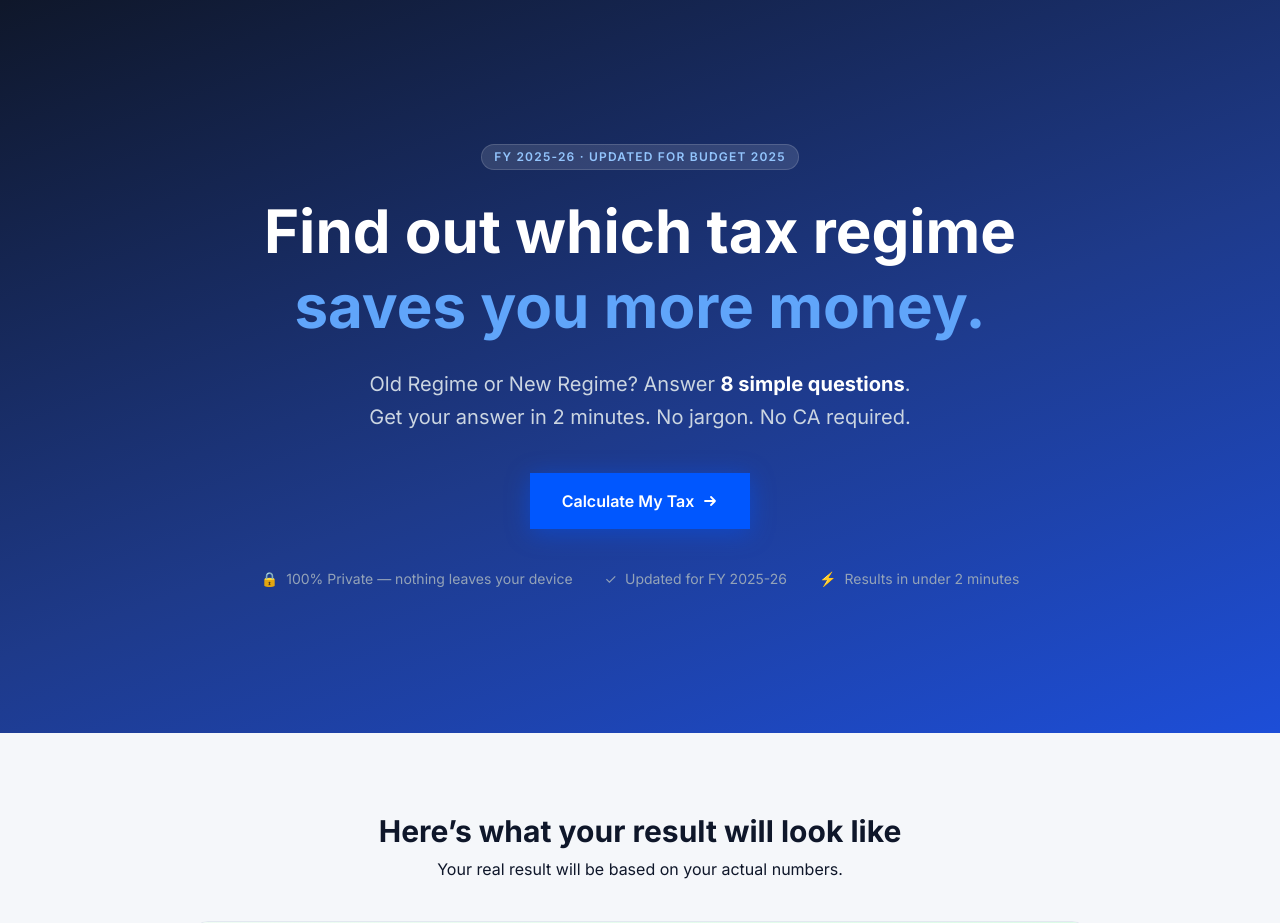
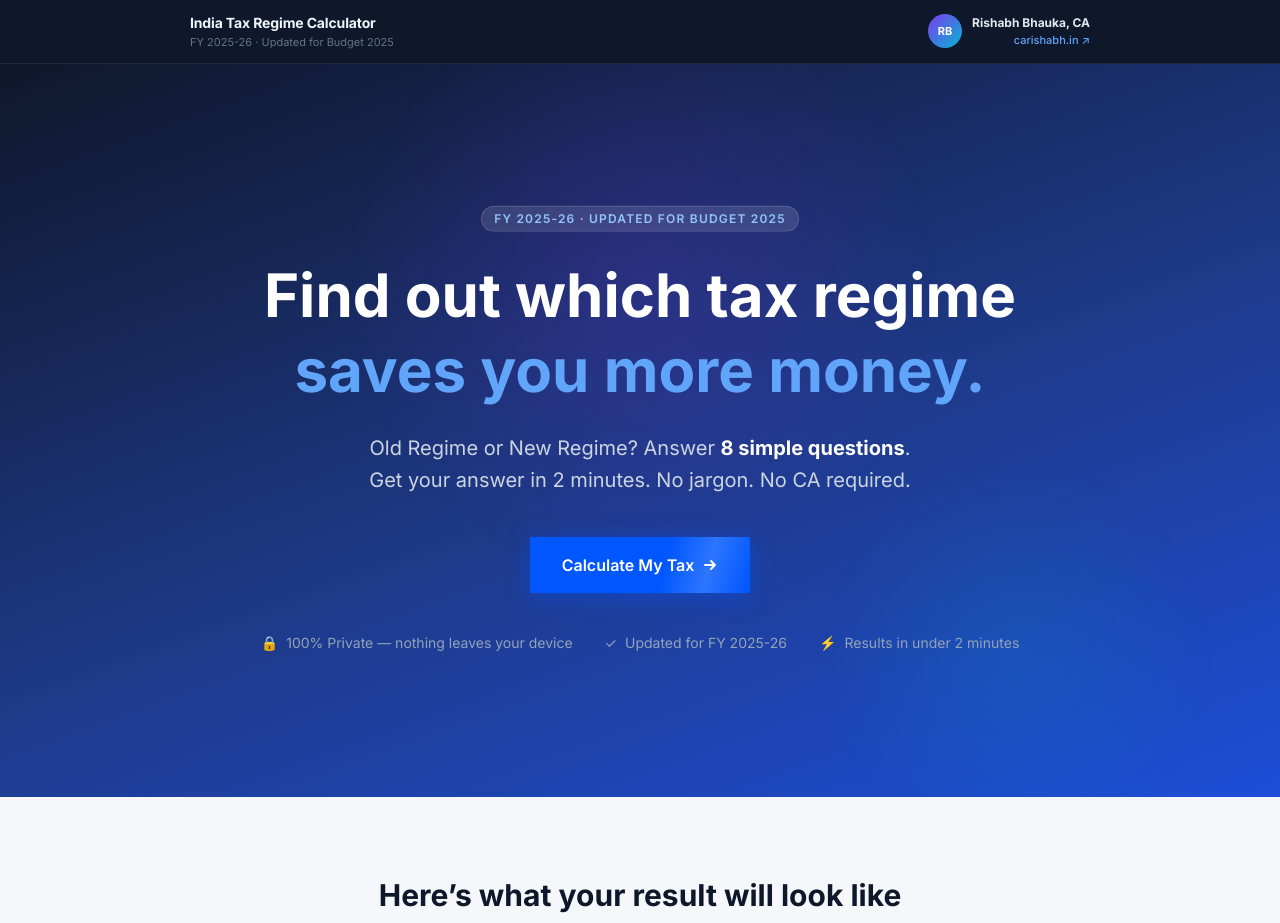
Before and after one commit to rishabhbhauka/tax-calculator, a Next.js app in the folder tax-calculator/: page / in a window 1280 px wide. Shown: the top 923 px of the page. Built offline with nearby package versions, Linux system fonts and the light colour scheme.

Commit message:
feat: add Option D navbar branding and homepage animations

```diff
--- /dev/null
+++ b/tax-calculator/app/components/ScrollReveal.tsx
@@ -0,0 +1,39 @@
+"use client";
+
+import { useEffect, useRef, ReactNode } from "react";
+
+interface ScrollRevealProps {
+  children: ReactNode;
+  delay?: number;
+  className?: string;
+}
+
+export function ScrollReveal({ children, delay = 0, className = "" }: ScrollRevealProps) {
+  const ref = useRef<HTMLDivElement>(null);
+
+  useEffect(() => {
+    const el = ref.current;
+    if (!el) return;
+
+    const observer = new IntersectionObserver(
+      ([entry]) => {
+        if (entry.isIntersecting) {
+          setTimeout(() => {
+            el.classList.add("reveal-visible");
+          }, delay);
+          observer.unobserve(el);
+        }
+      },
+      { threshold: 0.12 }
+    );
+
+    observer.observe(el);
+    return () => observer.disconnect();
+  }, [delay]);
+
+  return (
+    <div ref={ref} className={`reveal-hidden ${className}`}>
+      {children}
+    </div>
+  );
+}
--- a/tax-calculator/app/globals.css
+++ b/tax-calculator/app/globals.css
@@ -154,7 +154,7 @@ body {
 }
 
 /* Support section — responsive */
-@media (max-width: 480px) {
+@media (max-width: 600px) {
   .support-body {
     flex-direction: column !important;
     align-items: center !important;
@@ -162,12 +162,106 @@ body {
   }
   .support-body > div {
     align-items: center !important;
+    min-width: unset !important;
+    width: 100% !important;
+  }
+  .support-body p {
+    text-align: center !important;
   }
 }
 
-/* Hide QR in support section on mobile */
-@media (max-width: 600px) {
-  .support-qr {
-    display: none !important;
-  }
+/* ── Animations ─────────────────────────────── */
+
+@keyframes fadeUp {
+  from { opacity: 0; transform: translateY(28px); }
+  to   { opacity: 1; transform: translateY(0); }
 }
+
+@keyframes fadeIn {
+  from { opacity: 0; }
+  to   { opacity: 1; }
+}
+
+@keyframes slideDown {
+  from { opacity: 0; transform: translateY(-16px); }
+  to   { opacity: 1; transform: translateY(0); }
+}
+
+@keyframes scaleIn {
+  from { opacity: 0; transform: scale(0.94); }
+  to   { opacity: 1; transform: scale(1); }
+}
+
+@keyframes shimmer {
+  0%   { background-position: -200% center; }
+  100% { background-position: 200% center; }
+}
+
+/* Scroll reveal */
+.reveal-hidden {
+  opacity: 0;
+  transform: translateY(32px);
+  transition: opacity 0.65s cubic-bezier(0.4, 0, 0.2, 1),
+              transform 0.65s cubic-bezier(0.4, 0, 0.2, 1);
+}
+.reveal-visible {
+  opacity: 1;
+  transform: translateY(0);
+}
+
+/* Hero load animations */
+.anim-slide-down  { animation: slideDown 0.5s cubic-bezier(0.4,0,0.2,1) both; }
+.anim-fade-up-1   { animation: fadeUp 0.6s cubic-bezier(0.4,0,0.2,1) 0.1s both; }
+.anim-fade-up-2   { animation: fadeUp 0.6s cubic-bezier(0.4,0,0.2,1) 0.25s both; }
+.anim-fade-up-3   { animation: fadeUp 0.6s cubic-bezier(0.4,0,0.2,1) 0.4s both; }
+.anim-fade-up-4   { animation: fadeUp 0.6s cubic-bezier(0.4,0,0.2,1) 0.55s both; }
+.anim-scale-in    { animation: scaleIn 0.55s cubic-bezier(0.4,0,0.2,1) 0.35s both; }
+
+/* CTA button pulse */
+.btn-pulse {
+  animation: fadeUp 0.6s cubic-bezier(0.4,0,0.2,1) 0.4s both;
+  position: relative;
+  overflow: hidden;
+}
+.btn-pulse::after {
+  content: "";
+  position: absolute;
+  inset: 0;
+  background: linear-gradient(
+    105deg,
+    transparent 40%,
+    rgba(255,255,255,0.18) 50%,
+    transparent 60%
+  );
+  background-size: 200% 100%;
+  animation: shimmer 3s ease-in-out 1.5s infinite;
+}
+
+/* Staggered card children */
+.stagger-cards > *:nth-child(1) { transition-delay: 0s; }
+.stagger-cards > *:nth-child(2) { transition-delay: 0.1s; }
+.stagger-cards > *:nth-child(3) { transition-delay: 0.2s; }
+
+/* Floating badge */
+@keyframes floatBadge {
+  0%, 100% { transform: translateY(0px); }
+  50%       { transform: translateY(-4px); }
+}
+.float-badge {
+  animation: fadeIn 0.5s ease 0.05s both, floatBadge 4s ease-in-out 1s infinite;
+}
+
+/* Mock card entrance */
+.mock-card-enter {
+  transition: opacity 0.7s cubic-bezier(0.4,0,0.2,1),
+              transform 0.7s cubic-bezier(0.4,0,0.2,1);
+}
+
+/* Reduced motion */
+@media (prefers-reduced-motion: reduce) {
+  .reveal-hidden { opacity: 1; transform: none; transition: none; }
+  .reveal-visible { opacity: 1; transform: none; }
+  .btn-pulse::after { animation: none; }
+  .float-badge { animation: none; }
+  [class*="anim-"] { animation: none !important; opacity: 1 !important; transform: none !important; }
+}
--- a/tax-calculator/app/page.tsx
+++ b/tax-calculator/app/page.tsx
@@ -1,9 +1,11 @@
 import Link from "next/link";
 import { SupportSection } from "./results/SupportSection";
+import { ScrollReveal } from "./components/ScrollReveal";
 
 export default function Home() {
   return (
     <main className="flex flex-col min-h-screen">
+      <SiteHeader />
       <HeroSection />
       <MockResultSection />
       <HowItWorksSection />
@@ -17,6 +19,90 @@ export default function Home() {
   );
 }
 
+/* ── 0. Site Header ──────────────────────────── */
+
+function SiteHeader() {
+  return (
+    <header
+      className="anim-slide-down"
+      style={{
+        background: "#0F172A",
+        borderBottom: "1px solid #1E293B",
+        padding: "12px 24px",
+        position: "sticky",
+        top: 0,
+        zIndex: 50,
+      }}
+    >
+      <div
+        style={{
+          maxWidth: 900,
+          margin: "0 auto",
+          display: "flex",
+          alignItems: "center",
+          justifyContent: "space-between",
+        }}
+      >
+        {/* Tool name */}
+        <div style={{ display: "flex", flexDirection: "column" }}>
+          <span
+            style={{
+              fontSize: 14,
+              fontWeight: 700,
+              color: "#F1F5F9",
+              letterSpacing: "-0.01em",
+            }}
+          >
+            India Tax Regime Calculator
+          </span>
+          <span style={{ fontSize: 11, color: "#64748B", marginTop: 1 }}>
+            FY 2025-26 · Updated for Budget 2025
+          </span>
+        </div>
+
+        {/* Creator identity */}
+        <div style={{ display: "flex", alignItems: "center", gap: 10 }}>
+          <div
+            style={{
+              width: 34,
+              height: 34,
+              borderRadius: "50%",
+              background: "linear-gradient(135deg, #7c3aed, #06b6d4)",
+              display: "flex",
+              alignItems: "center",
+              justifyContent: "center",
+              fontSize: 11,
+              fontWeight: 700,
+              color: "#fff",
+              flexShrink: 0,
+            }}
+          >
+            RB
+          </div>
+          <div style={{ display: "flex", flexDirection: "column", alignItems: "flex-end" }}>
+            <span style={{ fontSize: 12, fontWeight: 700, color: "#E2E8F0" }}>
+              Rishabh Bhauka, CA
+            </span>
+            <a
+              href="https://carishabh.in"
+              target="_blank"
+              rel="noopener noreferrer"
+              style={{
+                fontSize: 11,
+                color: "#60A5FA",
+                textDecoration: "none",
+                fontWeight: 500,
+              }}
+            >
+              carishabh.in ↗
+            </a>
+          </div>
+        </div>
+      </div>
+    </header>
+  );
+}
+
 /* ── 1. Hero ─────────────────────────────────── */
 
 function HeroSection() {
@@ -26,15 +112,51 @@ function HeroSection() {
       style={{
         background:
           "linear-gradient(160deg, #0F172A 0%, #1E3A8A 55%, #1D4ED8 100%)",
+        overflow: "hidden",
       }}
     >
+      {/* Subtle background orbs */}
+      <div
+        aria-hidden="true"
+        style={{
+          position: "absolute",
+          top: "-80px",
+          left: "50%",
+          transform: "translateX(-50%)",
+          width: 600,
+          height: 600,
+          borderRadius: "50%",
+          background:
+            "radial-gradient(circle, rgba(124,58,237,0.18) 0%, transparent 70%)",
+          pointerEvents: "none",
+          animation: "fadeIn 1.2s ease both",
+        }}
+      />
+      <div
+        aria-hidden="true"
+        style={{
+          position: "absolute",
+          bottom: "-60px",
+          right: "5%",
+          width: 400,
+          height: 400,
+          borderRadius: "50%",
+          background:
+            "radial-gradient(circle, rgba(6,182,212,0.12) 0%, transparent 70%)",
+          pointerEvents: "none",
+          animation: "fadeIn 1.4s ease 0.2s both",
+        }}
+      />
+
       {/* Badge */}
       <span
-        className="inline-block text-xs font-semibold tracking-widest uppercase px-3 py-1 rounded-full mb-6"
+        className="float-badge inline-block text-xs font-semibold tracking-widest uppercase px-3 py-1 rounded-full mb-6"
         style={{
           background: "rgba(255,255,255,0.12)",
           color: "#93C5FD",
           border: "1px solid rgba(255,255,255,0.15)",
+          position: "relative",
+          zIndex: 1,
         }}
       >
         FY 2025-26 · Updated for Budget 2025
@@ -42,8 +164,8 @@ function HeroSection() {
 
       {/* Headline */}
       <h1
-        className="text-4xl md:text-6xl font-bold leading-tight max-w-3xl"
-        style={{ color: "#FFFFFF" }}
+        className="anim-fade-up-1 text-4xl md:text-6xl font-bold leading-tight max-w-3xl"
+        style={{ color: "#FFFFFF", position: "relative", zIndex: 1 }}
       >
         Find out which tax regime{" "}
         <span style={{ color: "#60A5FA" }}>saves you more money.</span>
@@ -51,8 +173,8 @@ function HeroSection() {
 
       {/* Sub-headline */}
       <p
-        className="mt-6 text-lg md:text-xl max-w-xl leading-relaxed"
-        style={{ color: "#CBD5E1" }}
+        className="anim-fade-up-2 mt-6 text-lg md:text-xl max-w-xl leading-relaxed"
+        style={{ color: "#CBD5E1", position: "relative", zIndex: 1 }}
       >
         Old Regime or New Regime? Answer{" "}
         <strong style={{ color: "#FFFFFF" }}>8 simple questions</strong>. Get
@@ -62,12 +184,14 @@ function HeroSection() {
       {/* Primary CTA */}
       <Link
         href="/calculator"
-        className="mt-10 inline-flex items-center gap-2 text-base font-semibold px-8 py-4 transition-transform hover:scale-[1.02] active:scale-[0.98]"
+        className="btn-pulse mt-10 inline-flex items-center gap-2 text-base font-semibold px-8 py-4 transition-transform hover:scale-[1.03] active:scale-[0.97]"
         style={{
           background: "var(--color-primary)",
           color: "#FFFFFF",
           borderRadius: "var(--radius-button)",
           boxShadow: "0 4px 24px rgba(0,87,255,0.45)",
+          position: "relative",
+          zIndex: 1,
         }}
       >
         Calculate My Tax
@@ -75,7 +199,10 @@ function HeroSection() {
       </Link>
 
       {/* Trust signals */}
-      <div className="mt-10 flex flex-col sm:flex-row gap-4 sm:gap-8 items-center">
+      <div
+        className="anim-fade-up-4 mt-10 flex flex-col sm:flex-row gap-4 sm:gap-8 items-center"
+        style={{ position: "relative", zIndex: 1 }}
+      >
         <TrustBadge icon="🔒" text="100% Private — nothing leaves your device" />
         <TrustBadge icon="✓" text="Updated for FY 2025-26" />
         <TrustBadge icon="⚡" text="Results in under 2 minutes" />
@@ -99,6 +226,7 @@ function MockResultSection() {
   return (
     <section className="py-20 px-6" style={{ background: "var(--color-bg)" }}>
       <div className="max-w-4xl mx-auto">
+        <ScrollReveal>
           <div className="text-center mb-10">
             <h2
               className="text-2xl md:text-3xl font-bold"
@@ -110,7 +238,9 @@ function MockResultSection() {
               Your real result will be based on your actual numbers.
             </p>
           </div>
+        </ScrollReveal>
 
+        <ScrollReveal delay={100} className="mock-card-enter">
           {/* Mock card */}
           <div
             className="rounded-[16px] overflow-hidden"
@@ -254,8 +384,9 @@ function MockResultSection() {
               </div>
             </div>
           </div>
+        </ScrollReveal>
 
-        {/* Secondary CTA */}
+        <ScrollReveal delay={150}>
           <div className="text-center mt-8">
             <Link
               href="/calculator"
@@ -271,6 +402,7 @@ function MockResultSection() {
               <ArrowRight />
             </Link>
           </div>
+        </ScrollReveal>
       </div>
     </section>
   );
@@ -320,6 +452,7 @@ function HowItWorksSection() {
       }}
     >
       <div className="max-w-4xl mx-auto">
+        <ScrollReveal>
           <div className="text-center mb-12">
             <h2
               className="text-2xl md:text-3xl font-bold"
@@ -331,12 +464,13 @@ function HowItWorksSection() {
               Three steps. Two minutes. One clear answer.
             </p>
           </div>
+        </ScrollReveal>
 
         <div className="grid grid-cols-1 md:grid-cols-3 gap-6">
-          {HOW_IT_WORKS_STEPS.map((step) => (
+          {HOW_IT_WORKS_STEPS.map((step, i) => (
+            <ScrollReveal key={step.number} delay={i * 120}>
               <div
-              key={step.number}
-              className="flex flex-col p-6 rounded-[16px]"
+                className="flex flex-col p-6 rounded-[16px] h-full"
                 style={{
                   background: "var(--color-surface)",
                   boxShadow: "var(--shadow-card)",
@@ -365,10 +499,11 @@ function HowItWorksSection() {
                   {step.body}
                 </p>
               </div>
+            </ScrollReveal>
           ))}
         </div>
 
-        {/* Bottom CTA */}
+        <ScrollReveal delay={200}>
           <div className="text-center mt-12">
             <Link
               href="/calculator"
@@ -384,6 +519,7 @@ function HowItWorksSection() {
               <ArrowRight />
             </Link>
           </div>
+        </ScrollReveal>
       </div>
     </section>
   );
@@ -400,20 +536,21 @@ function Footer() {
       <div className="max-w-4xl mx-auto flex flex-col sm:flex-row items-center justify-between gap-4 text-center sm:text-left">
         <div>
           <p className="text-sm" style={{ color: "#94A3B8" }}>
-            Built for Indian salaried taxpayers. FY 2025-26 (AY 2026-27).
+            Built for Indian salaried taxpayers · FY 2025-26 (AY 2026-27)
           </p>
           <p className="text-xs mt-1" style={{ color: "#64748B" }}>
-            Not financial advice. Please verify with a CA for complex situations.
+            Not financial advice. Verify with a CA for complex situations.
           </p>
         </div>
-        <div className="flex gap-4">
-          <a href="#" className="text-xs hover:underline" style={{ color: "#64748B" }}>
-            Methodology
+        <a
+          href="https://carishabh.in"
+          target="_blank"
+          rel="noopener noreferrer"
+          className="text-xs hover:underline"
+          style={{ color: "#60A5FA", fontWeight: 600 }}
+        >
+          carishabh.in ↗
         </a>
-          <a href="#" className="text-xs hover:underline" style={{ color: "#64748B" }}>
-            Privacy
-          </a>
-        </div>
       </div>
     </footer>
   );
--- a/tax-calculator/app/results/SupportSection.tsx
+++ b/tax-calculator/app/results/SupportSection.tsx
@@ -49,8 +49,8 @@ export function SupportSection() {
         alt="UPI QR Code"
         className="support-qr"
         style={{
-          width: 80,
-          height: 80,
+          width: 140,
+          height: 140,
           borderRadius: 8,
           border: "1px solid var(--color-border)",
           display: "block",
```
Lines whose indentation alone changed are shown as unchanged.
